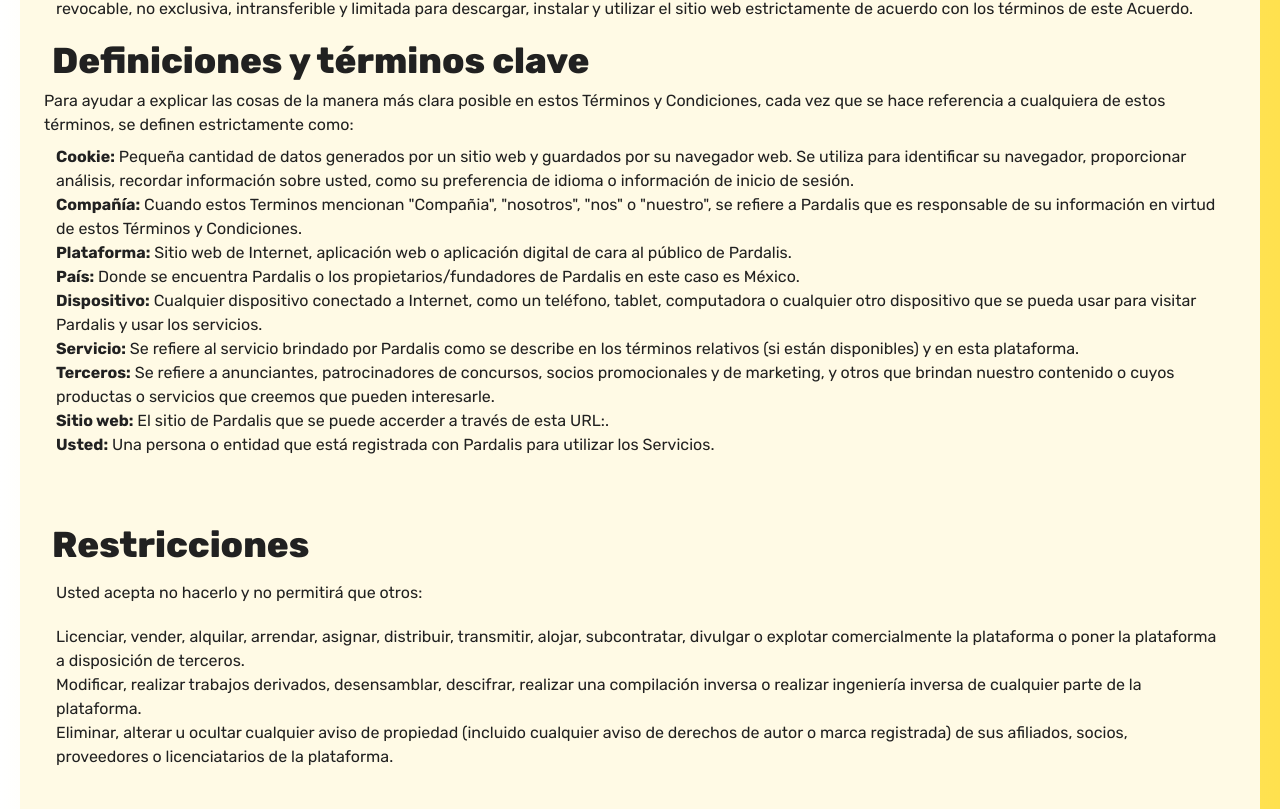
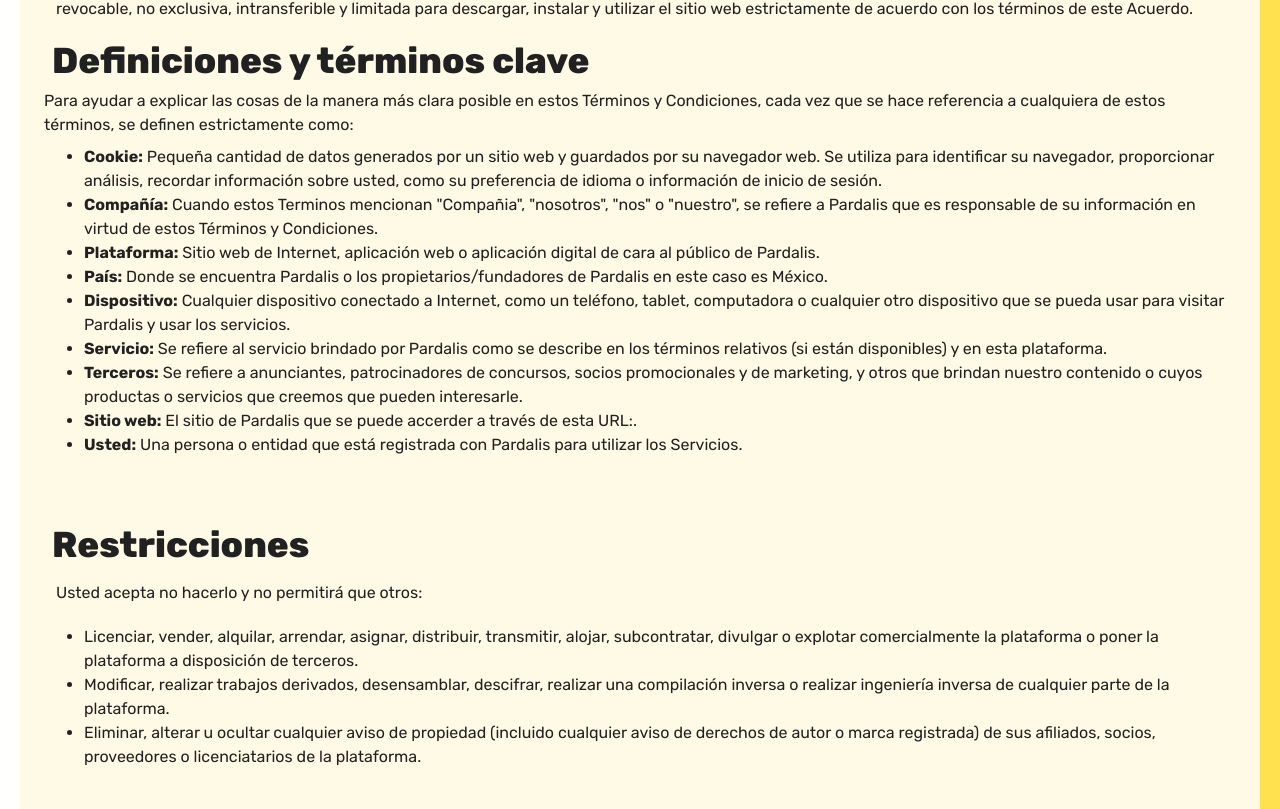
Before and after one commit to HeNew4/Pardalis-Front, a Next.js app: page /terms in a window 1280 px wide. Shown: the part 671-1480 px from the top of the page. Built offline with nearby package versions, Linux system fonts and the light colour scheme.

Commit message:
Terms lists

```diff
--- a/app/terms/page.jsx
+++ b/app/terms/page.jsx
@@ -35,7 +35,7 @@
                     <p>
                     Para ayudar a explicar las cosas de la manera más clara posible en estos Términos y Condiciones, cada vez que se hace referencia a cualquiera de estos términos, se definen estrictamente como:
                     </p>
-                    <ul className="m-3 mt-2">
+                    <ul className="m-3 mt-2 ml-10 list-disc">
                         <li>
                             <strong>Cookie:</strong> Pequeña cantidad de datos generados por un sitio web y guardados por su navegador web. Se utiliza para identificar su navegador, proporcionar análisis, recordar información sobre
                              usted, como su preferencia de idioma o información de inicio de sesión.
@@ -73,7 +73,7 @@
                     <p className="m-3 mt-2">
                         Usted acepta no hacerlo y no permitirá que otros:
                     </p>
-                    <ol className="m-3 mt-2">
+                    <ul className="m-3 mt-2 ml-10 list-disc">
                         <li>
                             Licenciar, vender, alquilar, arrendar, asignar, distribuir, transmitir, alojar, subcontratar, divulgar o explotar comercialmente la plataforma o poner la plataforma a disposición de terceros.
                         </li>
@@ -83,7 +83,7 @@
                         <li>
                             Eliminar, alterar u ocultar cualquier aviso de propiedad (incluido cualquier aviso de derechos de autor o marca registrada) de sus afiliados, socios, proveedores o licenciatarios de la plataforma.
                         </li>
-                    </ol>
+                    </ul>
 
                     <br />
                     <br />
```
